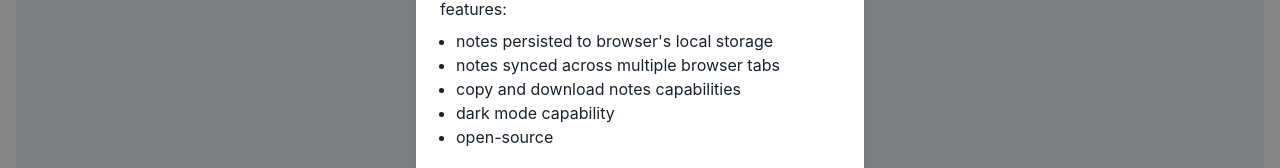
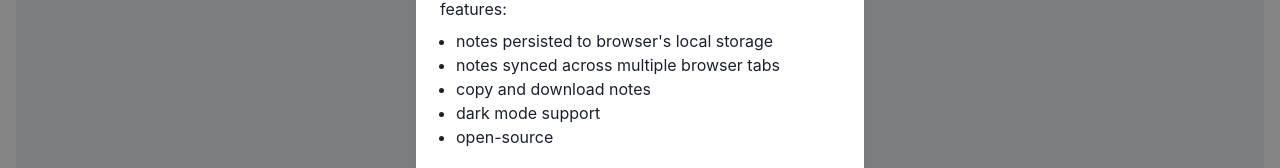
Before and after one commit to alexscott812/local-storage-notes, a React (Create React App) app: page / in a window 1280 px wide. Both pictures are taken after a click on the button 1244 px from the left and 37 px from the top of the page. Shown: the part 189-357 px from the top of the page. Built offline with nearby package versions, Linux system fonts and the light colour scheme; the HTML template or start-up script is replaced by a standard one.

Commit message:
modified about section

```diff
--- a/src/components/AboutModal.tsx
+++ b/src/components/AboutModal.tsx
@@ -39,8 +39,8 @@ const AboutModal = ({
           <UnorderedList mb={ 4 }>
             <ListItem>{ `notes persisted to browser's local storage` }</ListItem>
             <ListItem>{ 'notes synced across multiple browser tabs' }</ListItem>
-            <ListItem>{ 'copy and download notes capabilities' }</ListItem>
-            <ListItem>{ 'dark mode capability' }</ListItem>
+            <ListItem>{ 'copy and download notes' }</ListItem>
+            <ListItem>{ 'dark mode support' }</ListItem>
             <ListItem>{ 'open-source' }</ListItem>
           </UnorderedList>
           <Text align={ 'center' }>
```
